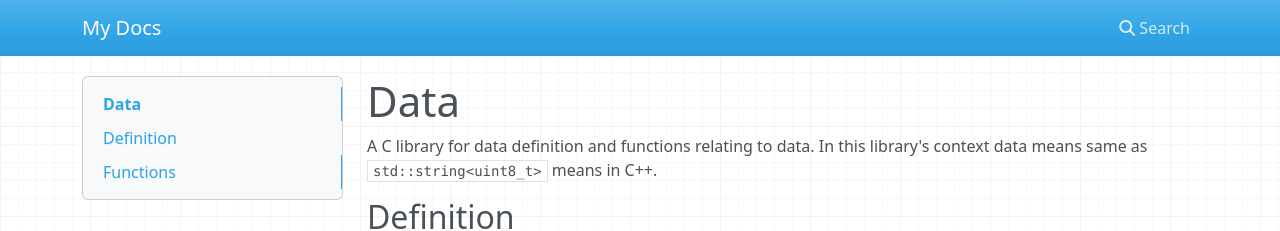
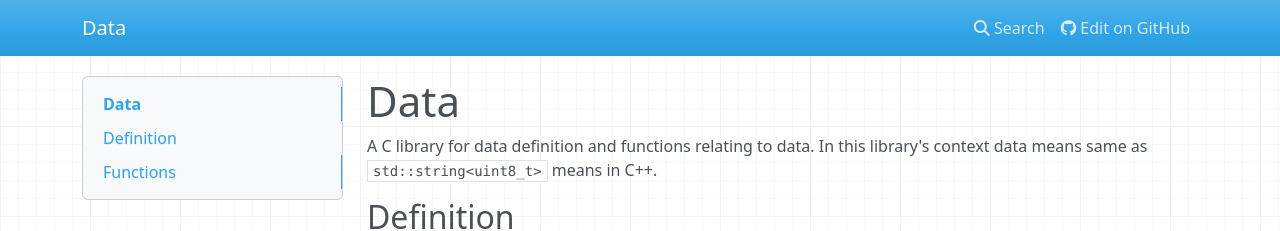
Before and after one commit to gryor/data, an MkDocs documentation site: the page built from docs/index.md, in a window 1280 px wide. Shown: the top 231 px of the page. Built offline with MkDocs 1.6.1, drawn with Linux system fonts in a browser that asks for light colours; nearby versions of some CDN libraries.

Commit message:
Update mkdocs.yml

```diff
--- a/mkdocs.yml
+++ b/mkdocs.yml
@@ -1 +1,3 @@
-site_name: My Docs
+site_name: Data
+repo_url: https://github.com/wilhelmmatilainen/data
+site_description: Data is a C library providing a generic data container.
```
